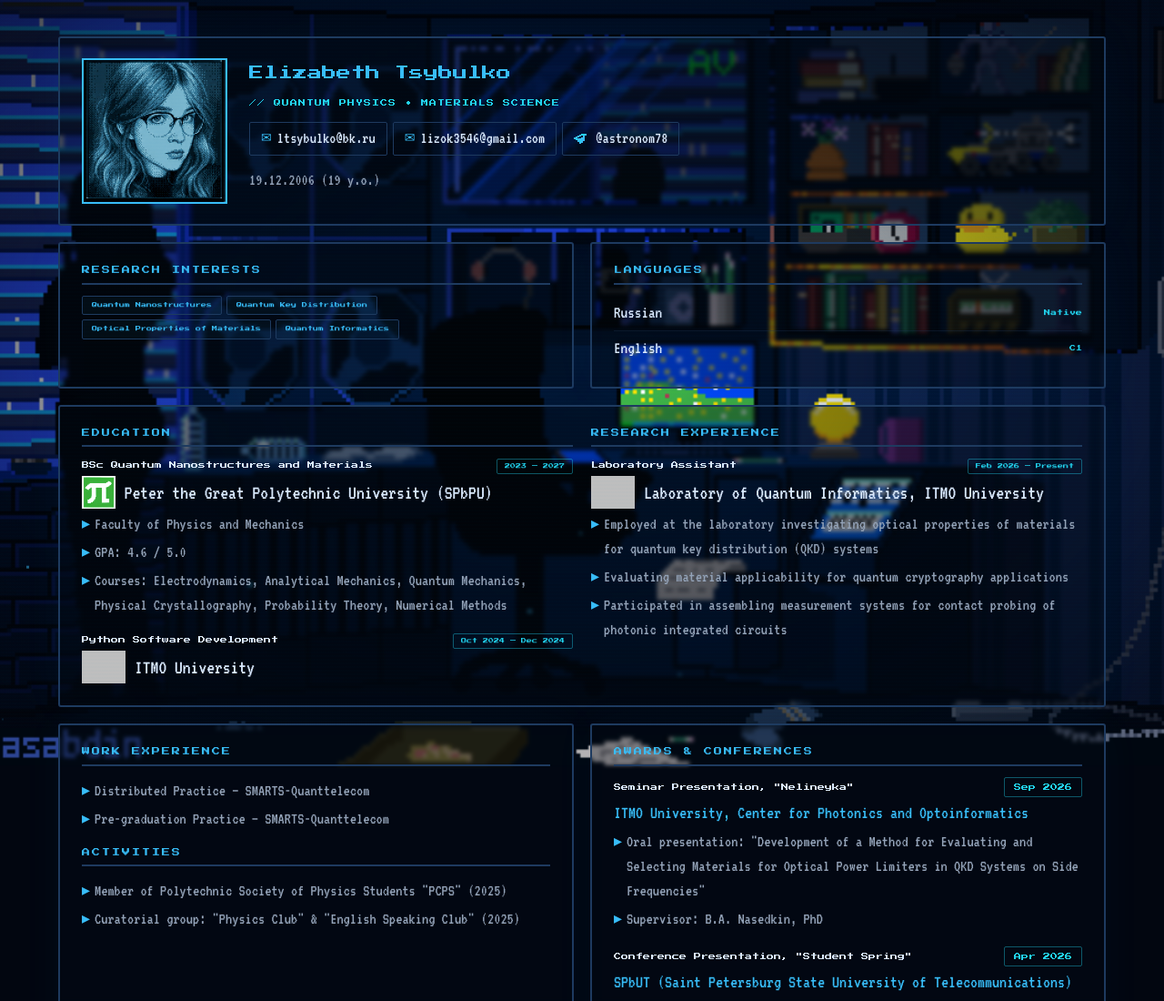
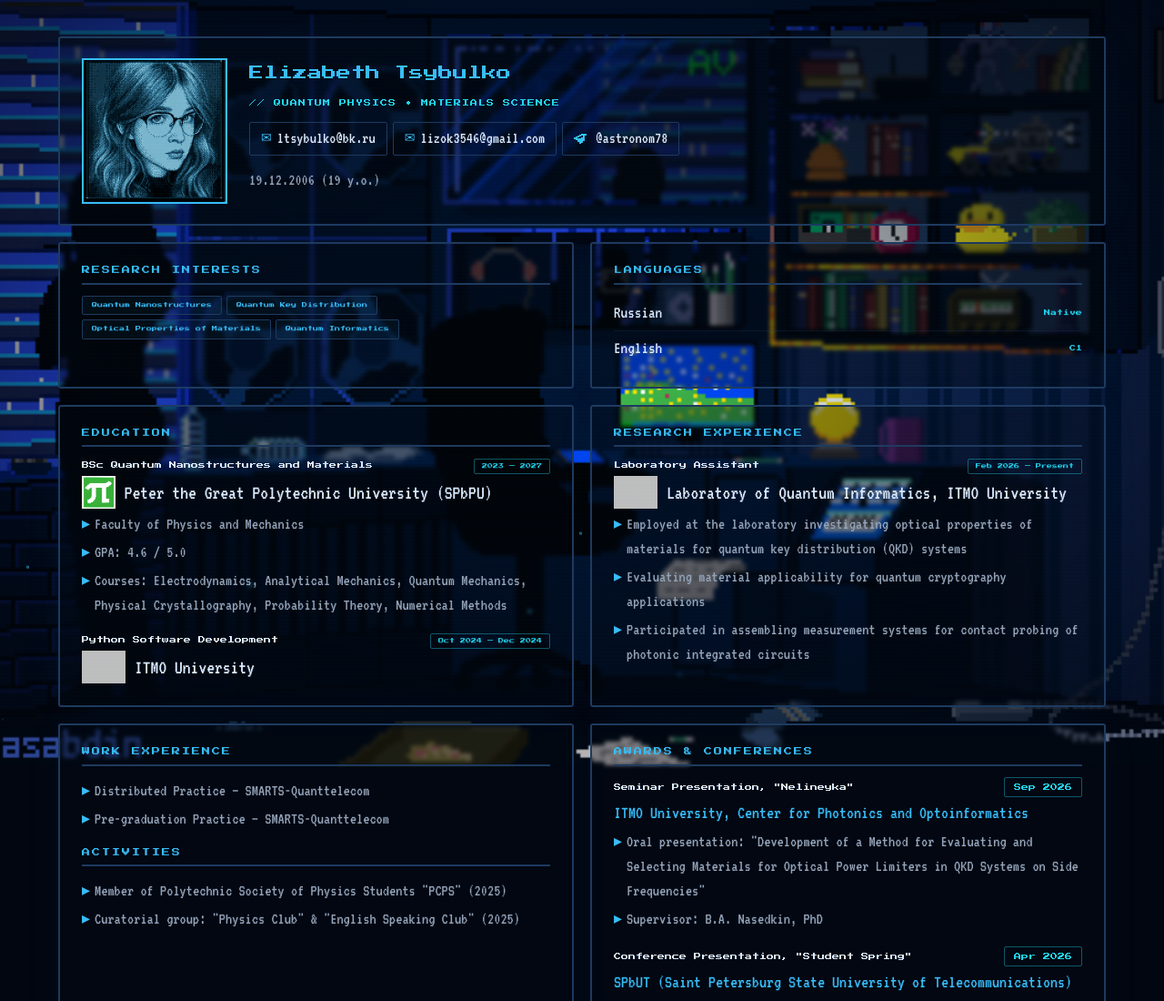
Before and after one commit to astronom78/elizaveta-cv, a plain HTML site: page index.html in a window 1280 px wide. Shown: the top 1100 px of the page at 91% size. Drawn offline with Linux system fonts and the light colour scheme; grey boxes are pictures that could not be loaded.

Commit message:
split Education and Research Experience into separate blocks

```diff
--- a/index.html
+++ b/index.html
@@ -520,10 +520,8 @@
                 </div>
             </div>
 
-            <!-- EDUCATION + RESEARCH — side by side -->
-            <div class="block block-full">
-                <div style="display:grid;grid-template-columns:1fr 1fr;gap:20px;">
-                    <div>
+            <!-- EDUCATION -->
+            <div class="block">
                 <div class="stitle">Education</div>
                 <div class="item">
                     <div class="item-row">
@@ -547,7 +545,9 @@
                     <div class="item-sub-row"><img src="./itmo.gif" alt="ITMO"> ITMO University</div>
                 </div>
             </div>
-                    <div>
+
+            <!-- RESEARCH EXPERIENCE -->
+            <div class="block">
                 <div class="stitle">Research Experience</div>
                 <div class="item">
                     <div class="item-row">
@@ -561,8 +561,6 @@
                             <li>Evaluating material applicability for quantum cryptography applications</li>
                             <li>Participated in assembling measurement systems for contact probing of photonic integrated circuits</li>
                         </ul>
-                            </div>
-                        </div>
                     </div>
                 </div>
             </div>
```
Lines whose indentation alone changed are shown as unchanged.
